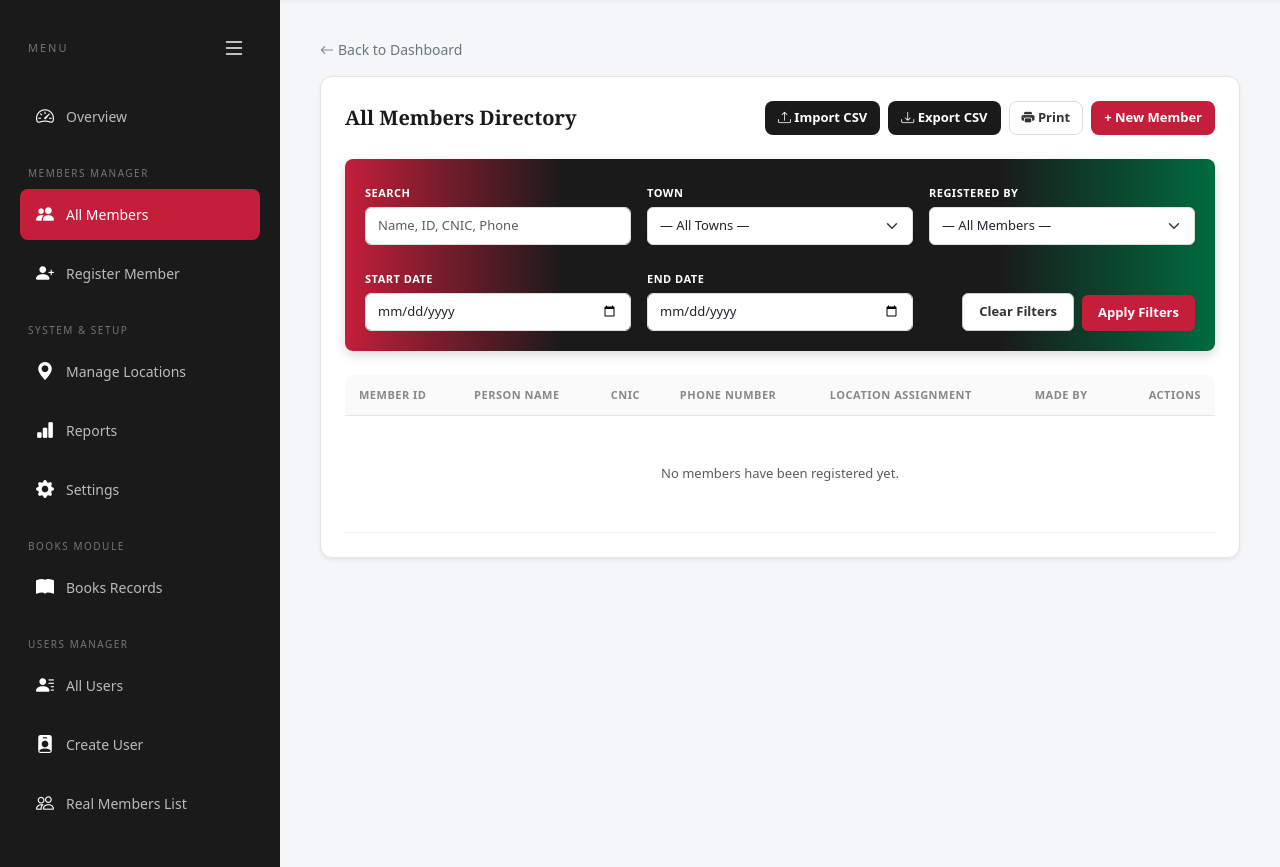
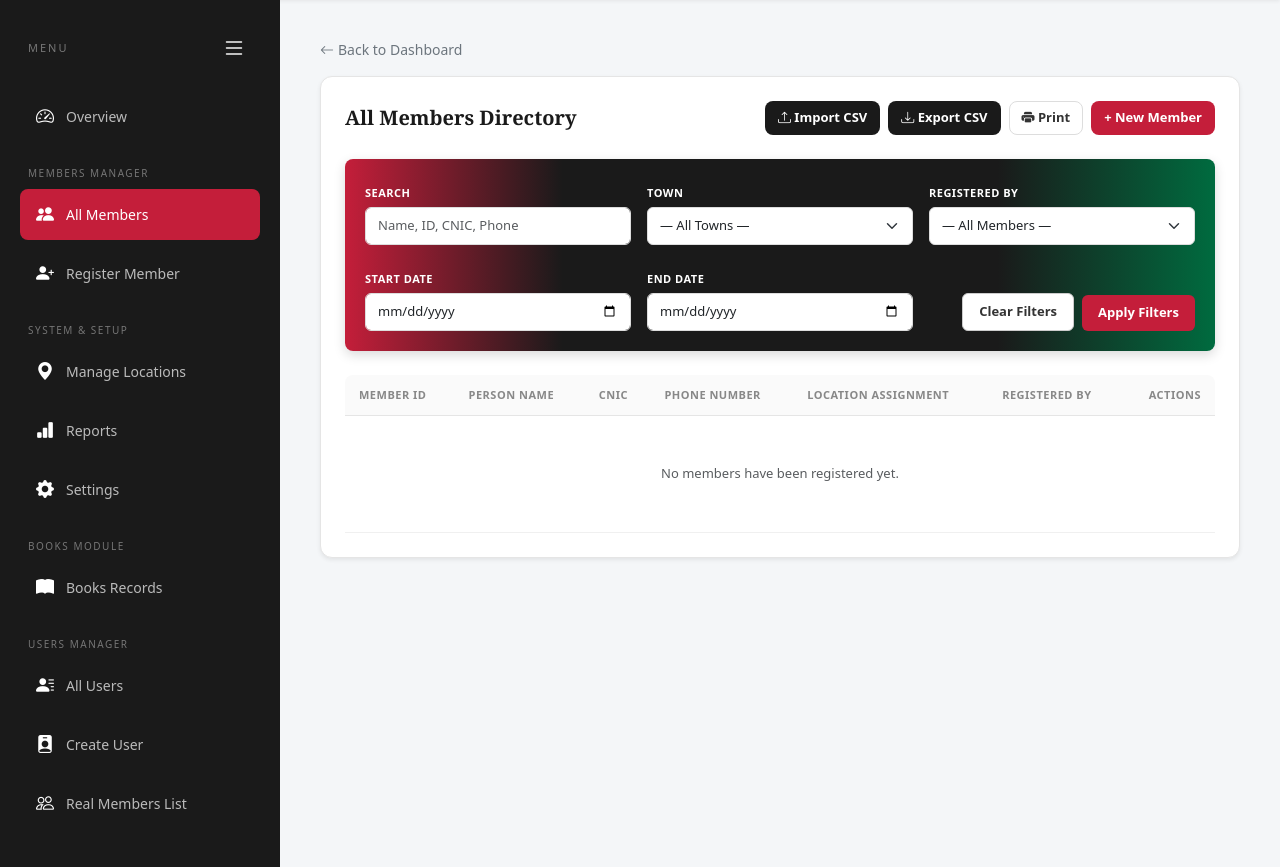
Before and after one commit to Farooqi2468/Member_verification_portal, a Django app: page /dashboard/members/ in a window 1280 px wide. Shown: the part 63-930 px from the top of the page. Run offline with Django 5.2, Linux system fonts and the light colour scheme; the visitor is signed in with stand-in values (Sample User, id 1); data that the repository does not hold is empty.

Commit message:
feat: renamed the Made BY column in All members to Registered By

```diff
--- a/qrapp/templates/all_members.html
+++ b/qrapp/templates/all_members.html
@@ -380,7 +380,7 @@
                             <th>CNIC</th>
                             <th>Phone Number</th>
                             <th>Location Assignment</th>
-                            <th>Made By</th>
+                            <th>Registered By</th>
                             <th class="no-print" style="text-align: right;">Actions</th>
                         </tr>
                     </thead>
```
